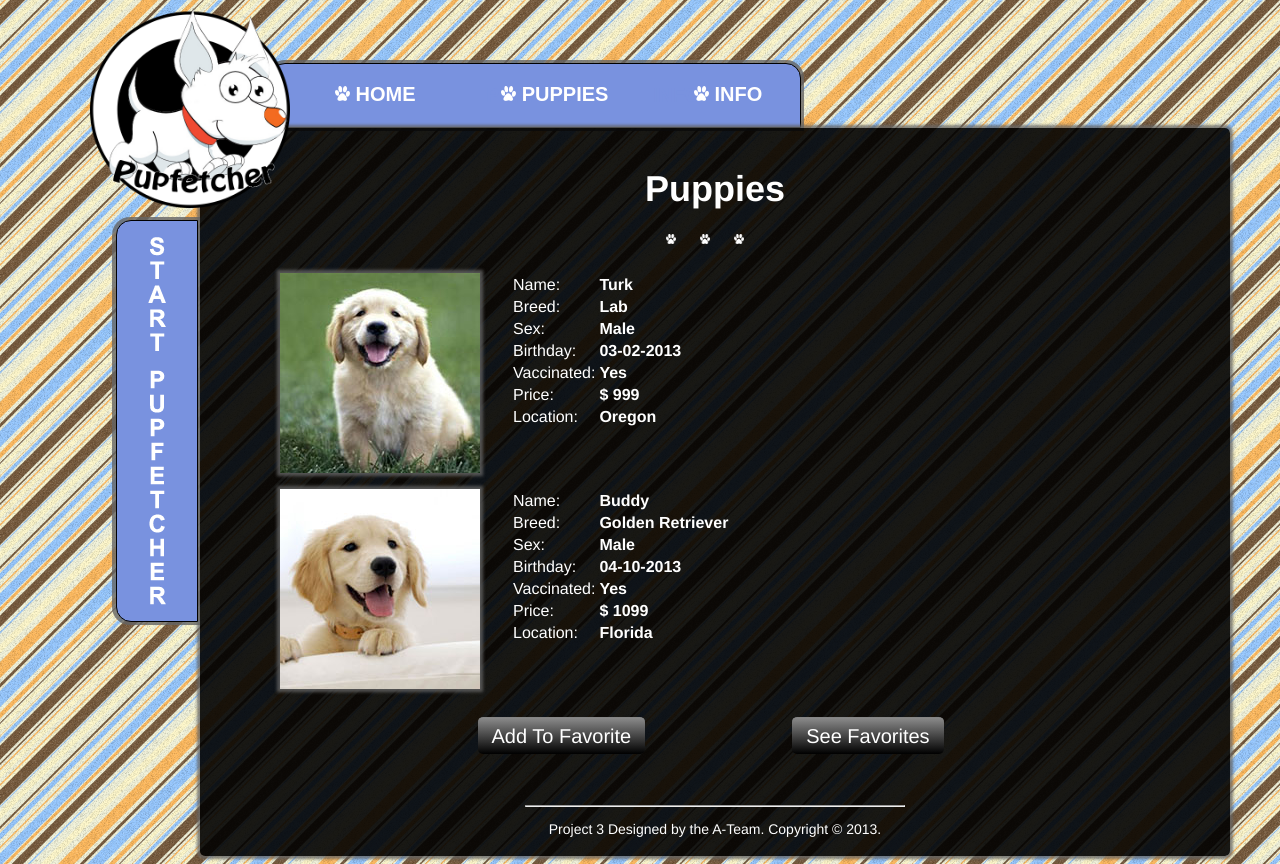
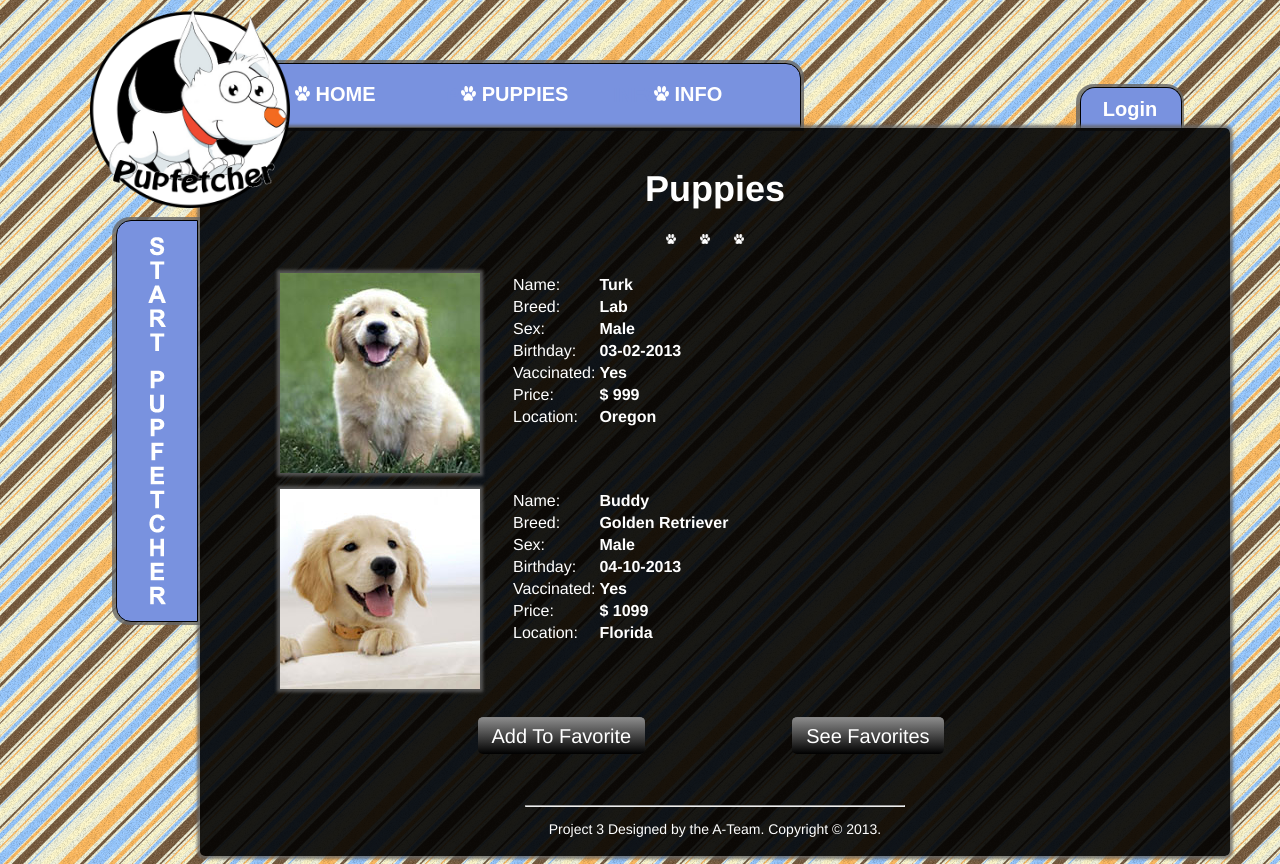
Before and after one commit to manningjr/CSCI3950.Project3, a PHP site: page /puppies.php in a window 1280 px wide. Run offline with PHP 8.4, Linux system fonts and the light colour scheme; data comes from the database, SQL or seed files in the repository.

Commit message:
Login layout added

```diff
--- a/css/style.css
+++ b/css/style.css
@@ -23,9 +23,9 @@ body {
 	padding-top: 20px;
 	padding-bottom: 20px;
 	padding-left: 35px;
-	padding-right: 60px;
+	padding-right: 100px;
 	margin-top: 55px;
-	margin-left: 180px;
+	margin-left: 140px;
 	border: thin solid rgb(0,0,0);
 	-moz-box-shadow: 0 0 0px 3px rgba(100, 100, 100, 0.8);
 	-webkit-box-shadow: 0 0 0px 3px rgba(100, 100, 100, 0.8);
@@ -50,8 +50,8 @@ body {
 	padding-bottom: 20px;
 	padding-left: 25px;
 	margin-top: 55px;
-	margin-left: 180px;
-	z-index: 3;
+	margin-left: 140px;
+	z-index: 4;
 }
 
 li
@@ -73,7 +73,7 @@ li
 
 .logo{
 	position:relative;
-	z-index:2;
+	z-index:3;
 	}
 
 .content{
@@ -93,7 +93,7 @@ li
 	-khtml-border-radius: 5px;
 	border-radius: 5px;
 	position:relative;
-	z-index:1;
+	z-index:2;
 	}
 
 .title{
@@ -130,6 +130,7 @@ li
 	color: #999;
 }
 
+/*Sidebar*/
 .toggle{
 	position: absolute;
 	background-color: rgb(121,146,223);
@@ -183,6 +184,7 @@ border: thin solid rgb(0,0,0);
 	border-radius: 0px 15px 15px 0px;
 	z-index: 6;
 }
+/*End of Sidebar*/
 
 table {
 color:rgb(255,255,255);
@@ -216,3 +218,84 @@ a:hover, a:active, a:focus {
 	text-decoration: none;
 	color: #000000;
 }
+
+/*Login*/
+
+.toggle2{
+	position:absolute;
+	margin-left: 990px;
+	margin-top: -121px;
+	float:right;
+	background-color: rgb(121,146,223);
+	height: 40px;
+	width: 100px;
+	border: thin solid rgb(0,0,0);
+	border-bottom: none;
+	-moz-box-shadow: -1px 0 0px 3px rgba(100, 100, 100, 0.8);
+	-webkit-box-shadow: -1px 0 0px 3px rgba(100, 100, 100, 0.8);
+	box-shadow: -1px 0 0px 3px rgba(100, 100, 100, 0.8);
+	-moz-border-radius: 15px 15px 0px 0px;
+	-webkit-border-radius: 15px 15px 0px 0px;
+	-khtml-border-radius: 15px 15px 0px 0px;
+	border-radius: 15px 15px 0px 0px;
+	cursor:pointer;
+	z-index: 1;
+	}
+
+	.toggle2-letters{
+	position:absolute;
+	margin-left: 990px;
+	margin-top: -130px;
+	float:right;
+	height: 40px;
+	width: 100px;
+	cursor:pointer;
+	z-index: 4;
+	text-align:center;
+	color:rgb(255,255,255);
+	font-size: 20px;
+	font-family: Arial, Helvetica, sans-serif;
+	}
+
+.toggle2-letters:hover{
+	position:absolute;
+	margin-left: 990px;
+	margin-top: -130px;
+	float:right;
+	height: 40px;
+	width: 100px;
+	color: rgb(0,0,0);
+	-moz-border-radius: 15px 15px 0px 0px;
+	-webkit-border-radius: 15px 15px 0px 0px;
+	-khtml-border-radius: 15px 15px 0px 0px;
+	border-radius: 15px 15px 0px 0px;
+	cursor: pointer;
+	z-index: 4;
+	}
+
+.hiddenDivLogin{
+margin-left: 807px;
+top: 130px;
+position:absolute;
+color:rgb(255,255,255);
+display:none;
+background-color: rgb(121,146,223);
+float:right;
+border:#030 1px solid;
+height: 325px;
+width: 260px;
+padding: 0px 15px 0px 15px;
+border: thin solid rgb(0,0,0);
+-moz-box-shadow: 0 0 0px 3px rgba(100, 100, 100, 0.8);
+-webkit-box-shadow: 0 0 0px 3px rgba(100, 100, 100, 0.8);
+box-shadow: 0 0 0px 3px rgba(100, 100, 100, 0.8);
+-moz-border-radius: 15px 0px 15px 15px;
+-webkit-border-radius: 15px 0px 15px 15px;
+-khtml-border-radius: 15px 0px 15px 15px;
+border-radius: 15px 0px 15px 15px;
+z-index: 6;
+}
+
+
+
+/*End of Login*/
--- a/login.php
+++ b/login.php
@@ -1,4 +1,39 @@
-<div class="login">
-    <a href="login.php" class="---" >Login</a>
-    <a href="#"><u>Forgot Password</u></a>
+ <span class="toggle2">
+</span>
+ <span class="toggle2-letters">
+ <p><b>Login</b></p>
+</span>
+<div class="hiddenDivLogin">
+<?php
+ini_set('display_errors', 1);
+
+echo"<div class='login'>";
+echo"<p><h3> Login</h3>";
+                    echo"<table border='0'>";
+                        echo"<form method='POST' action='loginproc.php'";
+                        echo"<tr><td>Username:</td><td><input type='text'";
+                        echo"name='username' size='20'></td></tr>";
+						echo"<tr><td>Password:</td><td><input type='password'";
+                        echo"name='password' size='20'></td></tr>";
+						echo"<td><a href='#'><u>forgot password</u>&nbsp;</a></td>";
+                        echo"<td><input type='submit'value='Login'></td></tr>";
+
+                        echo"</form>";
+                    echo"</table>";
+                echo"</div>";echo"<div class='login'>";
+echo"<p><h3> Register</h3>";
+                    echo"<table border='0'>";
+                        echo"<form method='POST' action='registerProc.php'";
+                        echo"<tr><td>Username:</td><td><input type='text'";
+                        echo"name='username' size='20'></td></tr>";
+						echo"<tr><td>Password:</td><td><input type='password'";
+                        echo"name='password' size='20'></td></tr>";
+						echo"<tr><td>Verify Password:</td><td><input type='password'";
+                        echo"name='Vpassword' size='20'></td></tr>";
+						echo"<td><a href='#'>&nbsp;</a></td>";
+                        echo"<td><input type='submit'value='Submit'></td></tr>";
+                        echo"</form>";
+                    echo"</table>";
+                echo"</div>";
+ ?>
 </div>
--- /dev/null
+++ b/loginJquery.php
@@ -0,0 +1,18 @@
+<script type="text/javascript" src="js/jquery.js"></script>
+<script language="javascript" type="text/javascript">
+// run the function below once the DOM(Document Object Model) is ready
+$(document).ready(function() {
+    // trigger the function when clicking on an assigned element
+    $(".toggle2-letters").click(function () {
+        // check the visibility of the next element in the DOM
+        if ($(this).next().is(":hidden")) {
+             $(this).next().slideDown("fast"); // slide it down
+			//$(this).hide("slide", { direction: "left" }, 1000);
+			//$(this).next("slide", { direction: "left" }, 1000);
+			//.show("slide",{direction: 'right'}, 1000);
+        } else {
+           $(this).next().hide(); // hide it
+        }
+    });
+});
+</script>
--- a/puppies.php
+++ b/puppies.php
@@ -18,6 +18,11 @@
       require("database/database.php");
     ?>
 
+    <?php
+ini_set('display_errors', 1);
+include("loginJquery.php");
+?>
+
   </head>
 
 
@@ -28,12 +33,12 @@
     <div class="container">
 
       <?php
+          include("navBar.php");
+      ?>
 
-          include("navBar.php");
-
-
-
-      ?>
+	<?php
+		include("login.php");
+	?>
 
         <div class="contentProfile">
 
```
Also changed, not shown: index.php (+9 -9 lines).
